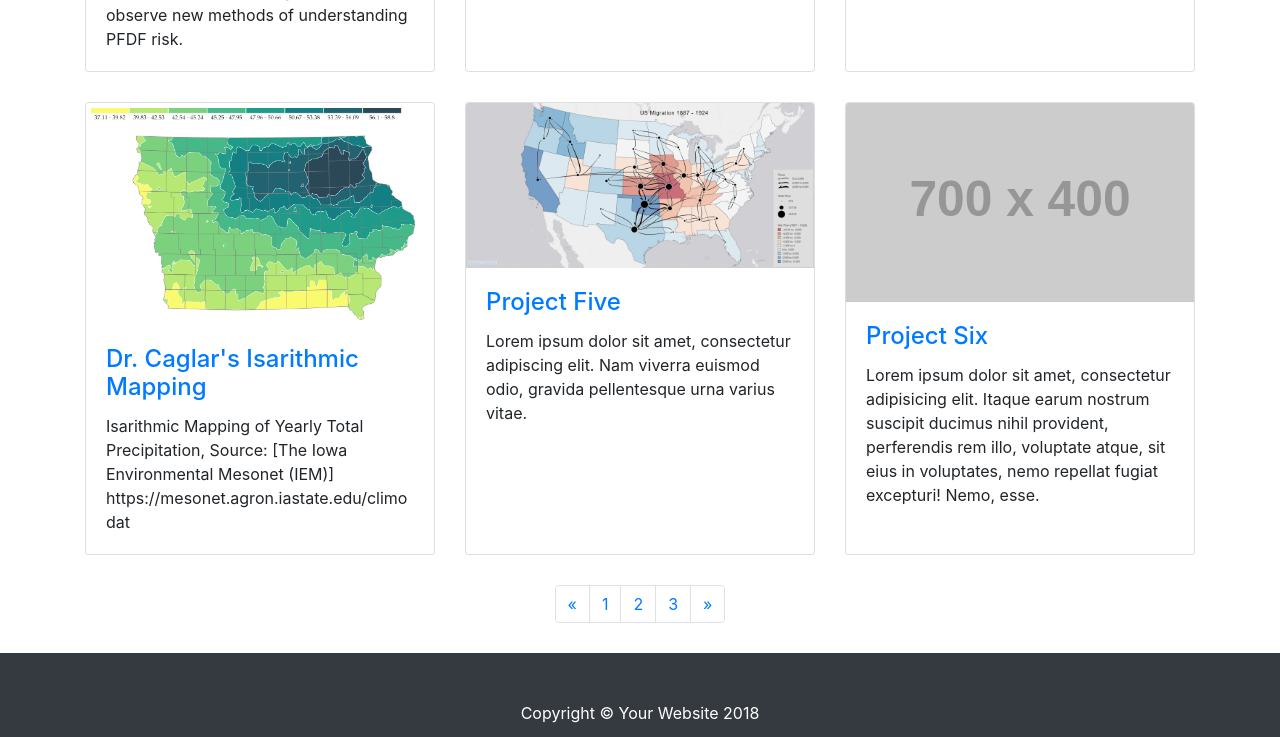
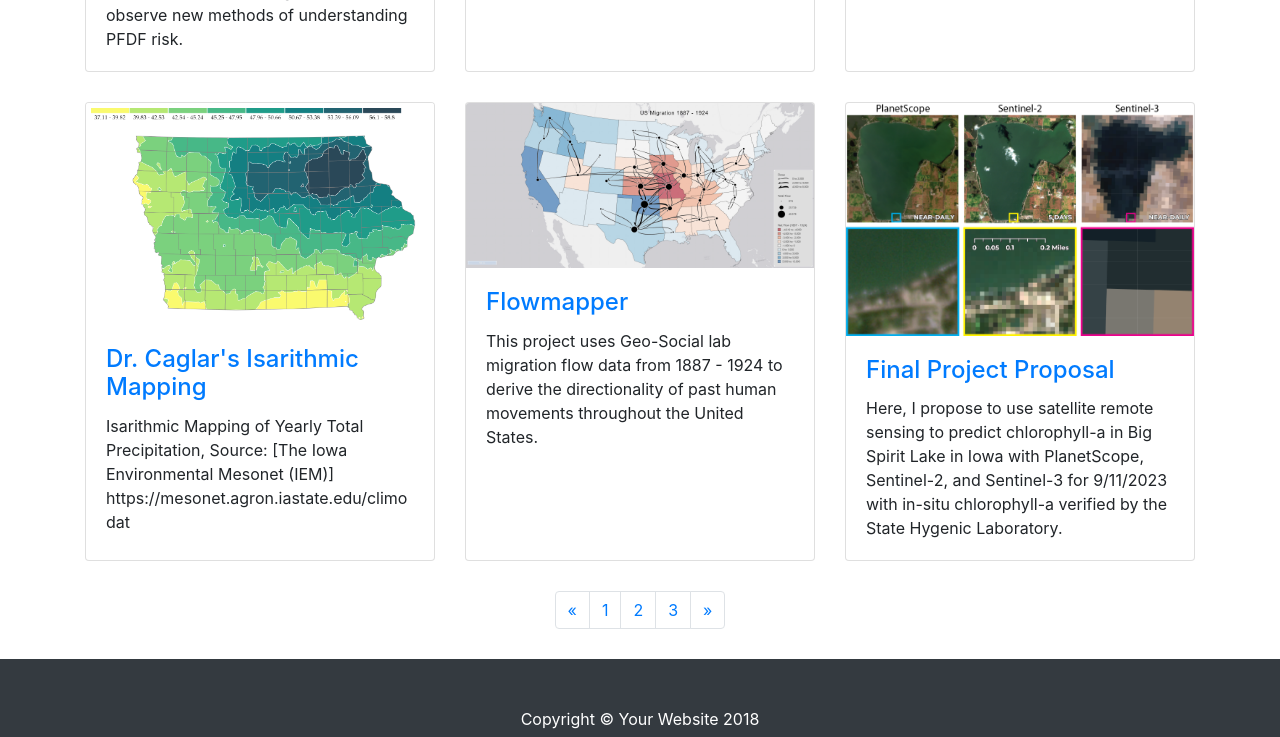
Before and after one commit to geog3540/skzebarth, a website: page index.html in a window 1280 px wide. Shown: the part 664-1401 px from the top of the page. Drawn offline with Linux system fonts and the light colour scheme; placeholder pictures from the web are drawn by us.

Commit message:
GV portfolio update 4
Everything has been added, all links have been checked, but the final flowmapper.html file has not been completed.

```diff
--- a/index.html
+++ b/index.html
@@ -109,20 +109,20 @@
             <a href="flow_mapping.html"><img class="card-img-top" src="images/flowmap.png" alt=""></a>
             <div class="card-body">
               <h4 class="card-title">
-                <a href="#">Project Five</a>
+                <a href="flow_mapping.html">Flowmapper</a>
               </h4>
-              <p class="card-text">Lorem ipsum dolor sit amet, consectetur adipiscing elit. Nam viverra euismod odio, gravida pellentesque urna varius vitae.</p>
+              <p class="card-text">This project uses Geo-Social lab migration flow data from 1887 - 1924 to derive the directionality of past human movements throughout the United States.</p>
             </div>
           </div>
         </div>
         <div class="col-lg-4 col-sm-6 portfolio-item">
           <div class="card h-100">
-            <a href="#"><img class="card-img-top" src="http://placehold.it/700x400" alt=""></a>
+            <a href="files/final_proposal_GV-GP.pdf"><img class="card-img-top" src="images/IWC_6tight@3x.png" alt=""></a>
             <div class="card-body">
               <h4 class="card-title">
-                <a href="#">Project Six</a>
+                <a href="files/final_proposal_GV-GP.pdf">Final Project Proposal</a>
               </h4>
-              <p class="card-text">Lorem ipsum dolor sit amet, consectetur adipisicing elit. Itaque earum nostrum suscipit ducimus nihil provident, perferendis rem illo, voluptate atque, sit eius in voluptates, nemo repellat fugiat excepturi! Nemo, esse.</p>
+              <p class="card-text">Here, I propose to use satellite remote sensing to predict chlorophyll-a in Big Spirit Lake in Iowa with PlanetScope, Sentinel-2, and Sentinel-3 for 9/11/2023 with in-situ chlorophyll-a verified by the State Hygenic Laboratory. </p>
             </div>
           </div>
         </div>
```
Also changed, not shown: flow_mapping.html (+5 -5 lines), shortbio.html (+3 -3 lines), images/IWC_6tight@3x.png (added), 1 other file.
